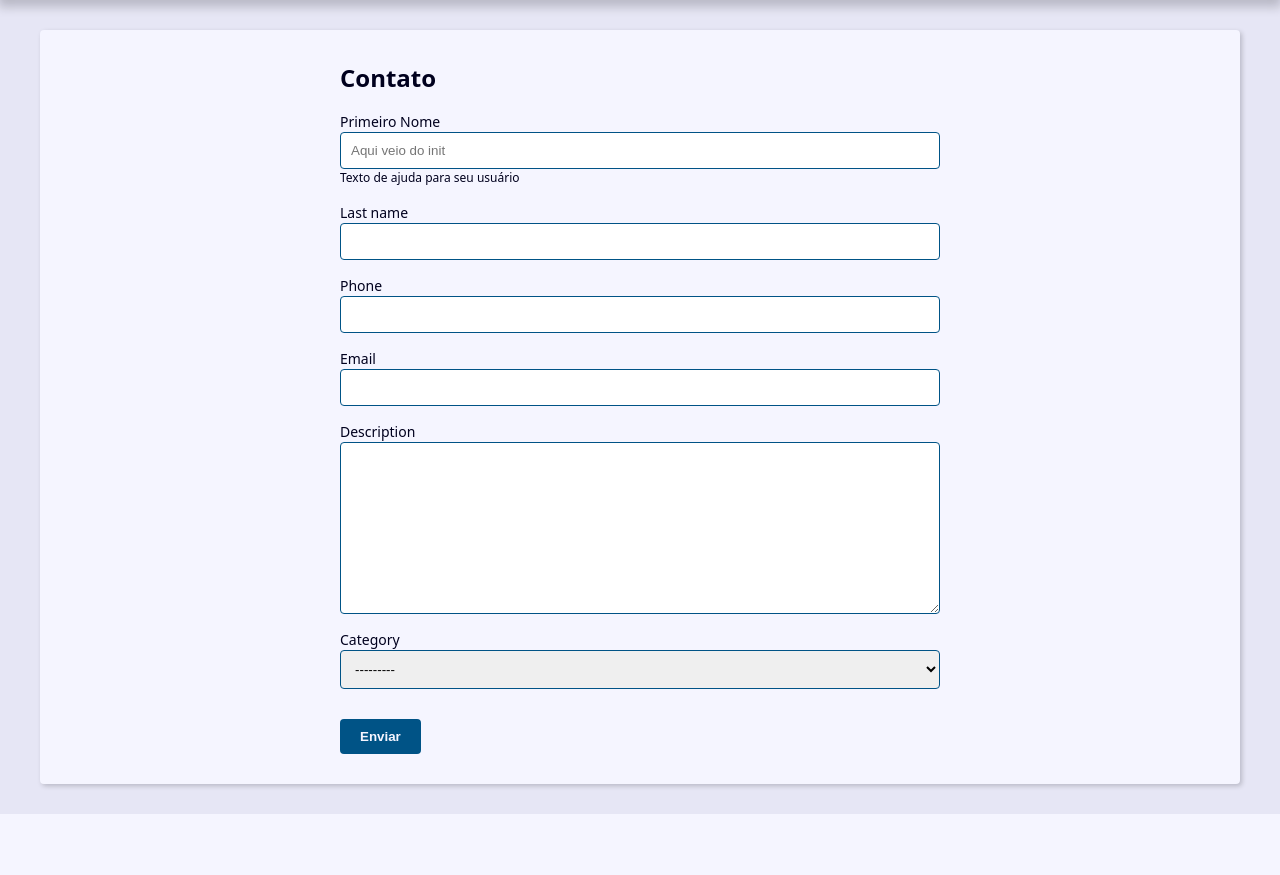
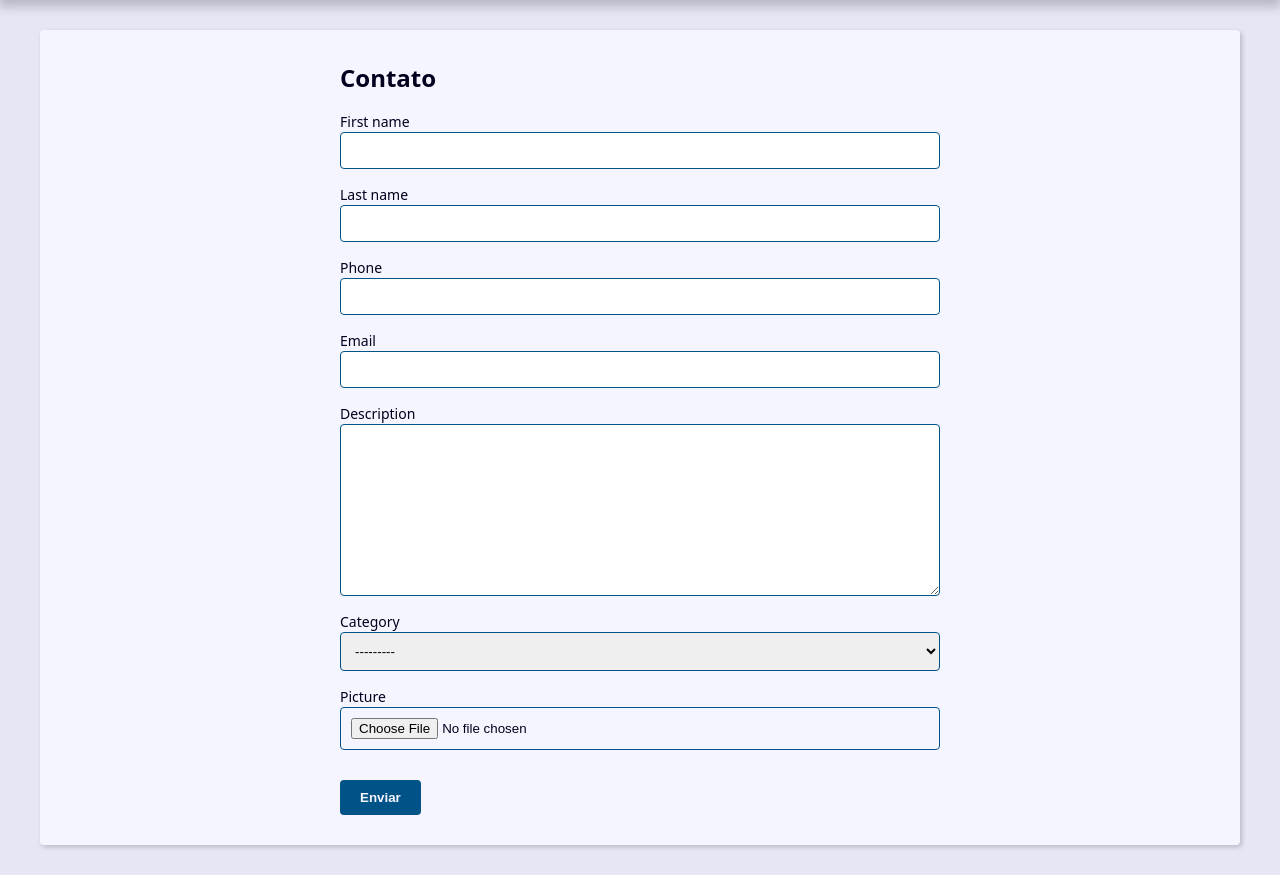
Before and after one commit to Wefrit/Projeto_Agenda, a Django app: page /contact/create/ in a window 1280 px wide. Shown: the part 239-1114 px from the top of the page. Before the commit the page ends 1053 px from the top, so only its background shows below. Run offline with Django 5.2, Linux system fonts and the light colour scheme; tables that the repository leaves empty hold one stand-in row (values such as "Sample post").

Commit message:
Inserindo imagem com ImageField no template e nos forms

```diff
--- a/contact/forms.py
+++ b/contact/forms.py
@@ -3,25 +3,14 @@
 from . import models
 
 class ContactForm(forms.ModelForm):
-    first_name = forms.CharField(
-        widget=forms.TextInput(
+
+    picture = forms.ImageField(
+        widget=forms.FileInput(
             attrs={
-                'class': 'classe-a classe-b',
-                'placeholder': 'Aqui veio do init',
+                'accept':'image/*',
             }
-        ),
-        label='Primeiro Nome',
-        help_text='Texto de ajuda para seu usuário',
+        )
     )
-
-    def __init__(self, *args, **kwargs):
-        super().__init__(*args, **kwargs)
-
-        # self.fields['first_name'].widget.attrs.update({
-        #     'class': 'classe-a classe-b',
-        #     'placeholder': 'Aqui veio do init',
-        # })
-
 
     class Meta:
         model = models.Contact
@@ -32,16 +21,8 @@
             'email',
             'description',
             'category',
+            'picture',
         )
-
-        # widgets = {
-        #     'first_name': forms.TextInput(
-        #         attrs={
-        #             'class': 'classe-a classe-b',
-        #             'placeholder': 'Escreva aqui',
-        #         }
-        #     )
-        # }
 
     def clean(self):
         cleaned_data = self.cleaned_data
--- a/contact/templates/contact/contact.html
+++ b/contact/templates/contact/contact.html
@@ -12,6 +12,12 @@
         <p><b>Data de criação:</b> {{ contact.created_date }}</p>
         <p><b>Descrição:</b> {{ contact.description }}</p>
         <p><b>Categoria:</b> {{ contact.category.name }}</p>
+
+        {% if contact.picture %}
+        <p>
+            <img src="{{ contact.picture.url }}" alt="{{ contact.first_name }} {{ contact.last_name }}">
+        </p>
+        {% endif %}
 
         <div class="contact-links">
             <a class="btn btn-link" href="{% url 'contact:update' contact.id %}">Update</a>
--- a/contact/templates/contact/create.html
+++ b/contact/templates/contact/create.html
@@ -24,6 +24,11 @@
                         <p class="help-text">{{ field.help_text }}</p>
                     {% endif %}
                 </div>
+                    {% if field.name == 'picture' and field.value.url %}
+                        <div class="form-group">
+                        <img src="{{ field.value.url }}" alt="">
+                        </div>
+                    {% endif %}
                 {% endfor %}
             </div>
 
--- a/contact/views/contact_forms.py
+++ b/contact/views/contact_forms.py
@@ -7,7 +7,7 @@
     form_action = reverse('contact:create')
 
     if request.method == 'POST':
-        form = ContactForm(request.POST)
+        form = ContactForm(request.POST, request.FILES)
 
         context = {
             'form': form,
@@ -42,7 +42,7 @@
     form_action = reverse('contact:update', args=(contact_id,))
 
     if request.method == 'POST':
-        form = ContactForm(request.POST, instance=contact)
+        form = ContactForm(request.POST, request.FILES, instance=contact)
 
         context = {
             'form': form,
```
